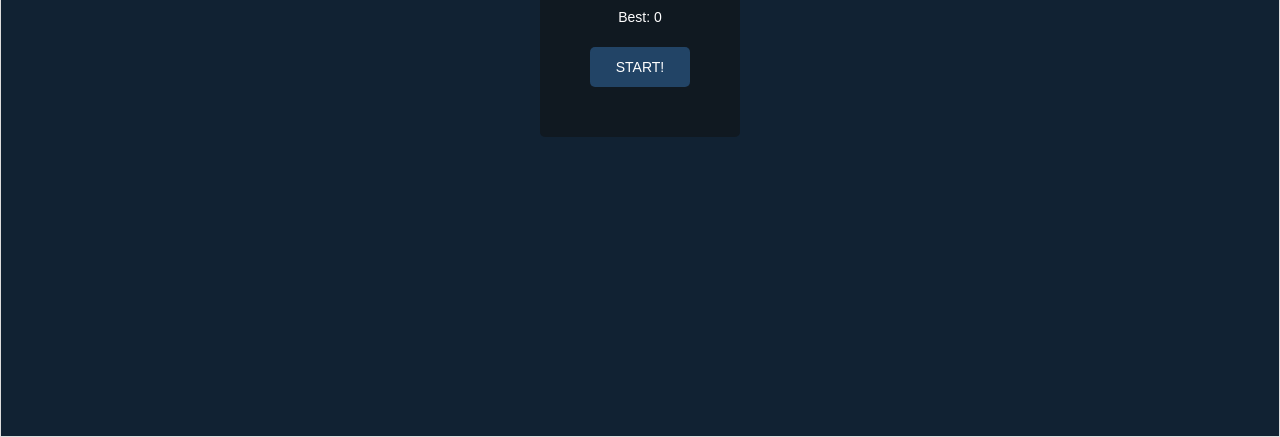
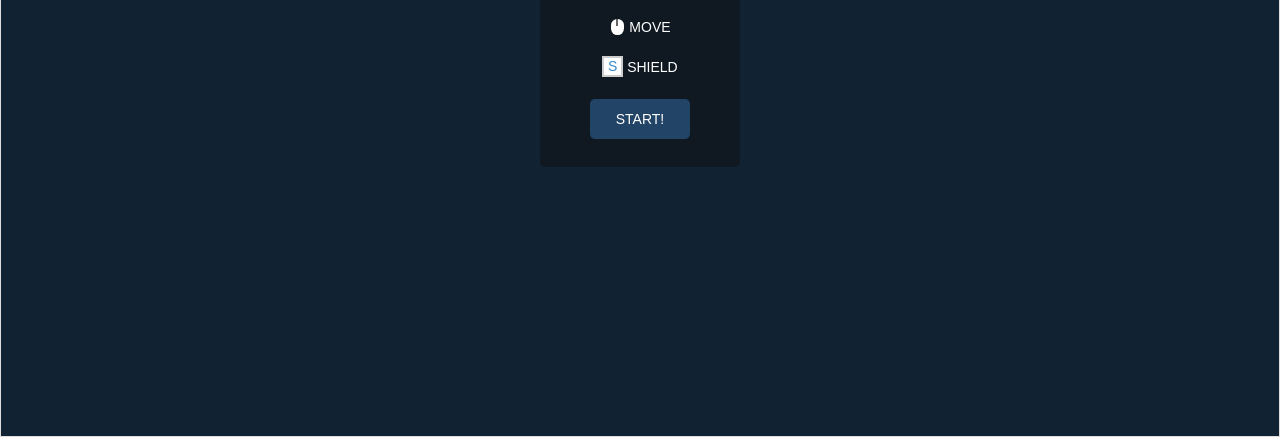
Before and after one commit to hsiubb/run, a plain HTML site: page index.html in a window 1280 px wide. Shown: the part 363-800 px from the top of the page. Drawn offline with Linux system fonts and the light colour scheme.

Commit message:
helps info update

```diff
--- a/css/styles.css
+++ b/css/styles.css
@@ -33,10 +33,10 @@ html, body {
 	right: 50%;
 	bottom: 50%;
 	width: 200px;
-	height: 200px;
+	height: 260px;
 	padding: 20px;
 	margin-right: -100px;
-	margin-bottom: -100px;
+	margin-bottom: -130px;
 	color: #fff;
 	text-align: center;
 	background: rgba(16, 16, 16, .5);
@@ -73,3 +73,47 @@ html, body {
 	background: #246;
 	border-radius: 5px;
 }
+.help {
+	margin-bottom: 20px;
+}
+.help .btn {
+	position: relative;
+	bottom: 2px;
+	display: inline-block;
+	width: 1.5em;
+	height: 1.5em;
+	line-height: 1.2;
+	color: #38c;
+	vertical-align: middle;
+	background: #fff;
+	border: .2em solid #ccc;
+}
+.mouse {
+	position: relative;
+	bottom: 1px;
+	display: inline-block;
+	width: 1em;
+	height: 1em;
+	font-size: 16px;
+	vertical-align: middle;
+}
+.mouse:before {
+	content: '\0020';
+	position: absolute;
+	top: 0;
+	left: .1em;
+	width: .8em;
+	height: 1em;
+	background: #fff;
+	border-radius: .4em / .4em;
+}
+.mouse:after {
+	content: '\0020';
+	position: absolute;
+	top: 0;
+	left: .5em;
+	margin-left: -1px;
+	width: 2px;
+	height: .4em;
+	background: #666;
+}
--- a/index.html
+++ b/index.html
@@ -14,6 +14,10 @@
 			<a href="javascript:;" id="clear-score" class="clear-score">Clear</a>
 			<span id="score"></span>
 		</p>
+		<div class="help"><span class="mouse"></span> MOVE</div>
+		<div class="help">
+			<span class="btn">S</span> SHIELD
+		</div>
 		<a href="javascript:;" id="start" class="start">START!</a>
 	</div>
 
--- a/js/run.js
+++ b/js/run.js
@@ -214,7 +214,7 @@ var run = function() {
 		this.endX = gameZone.canvas.width;
 		this.endY = gameZone.canvas.height;
 		this.context = gameZone.canvas.getContext("2d");
-		this.speed = .5;
+		this.speed = 20;
 		switch(Math.floor(4 * Math.random().toFixed(3))) {
 			case 0:
 				this.x = 0;
@@ -235,8 +235,9 @@ var run = function() {
 		}
     this.targetX = ship.x - this.x;
     this.targetY = ship.y - this.y;
-    this.speedX = gameZone.base_speed * this.targetX / this.speed;
-    this.speedY = gameZone.base_speed * this.targetY / this.speed;
+		this.distance = Math.pow(Math.pow(this.targetX, 2) + Math.pow(this.targetY, 2), .5);
+    this.speedX = this.targetX * this.speed / this.distance;
+    this.speedY = this.targetY * this.speed / this.distance;
 		ship.target(this);
 		this.update = function() {
 			this.x += this.speedX;
```
